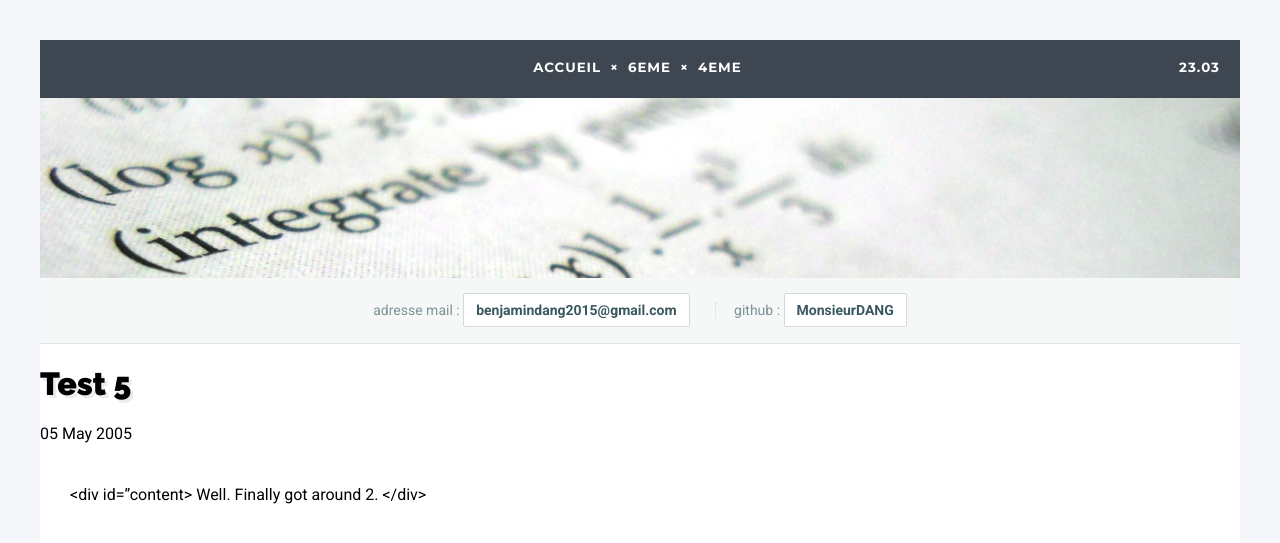
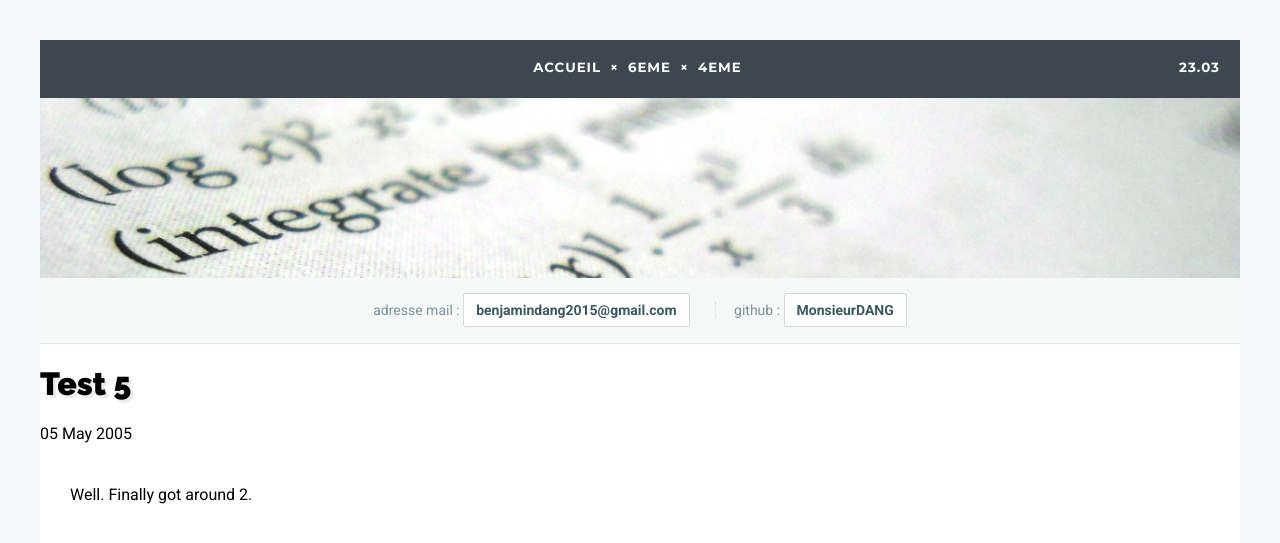
Before and after one commit to DangSinslay/DangSinslay.github.io, a Jekyll site: the page built from _posts/6eme/2005-05-05-test5.md, in a window 1280 px wide. Shown: the top 543 px of the page. Built offline with Jekyll 4.4.1, drawn with Linux system fonts in a browser that asks for light colours.

Commit message:
Update 2005-05-05-test5.md

```diff
--- a/_posts/6eme/2005-05-05-test5.md
+++ b/_posts/6eme/2005-05-05-test5.md
@@ -5,6 +5,4 @@ date: 2005-05-05
 category: 6eme
 ---
 
-<div id="content>
-        Well. Finally got around 2.
-</div>
+Well. Finally got around 2.
```
